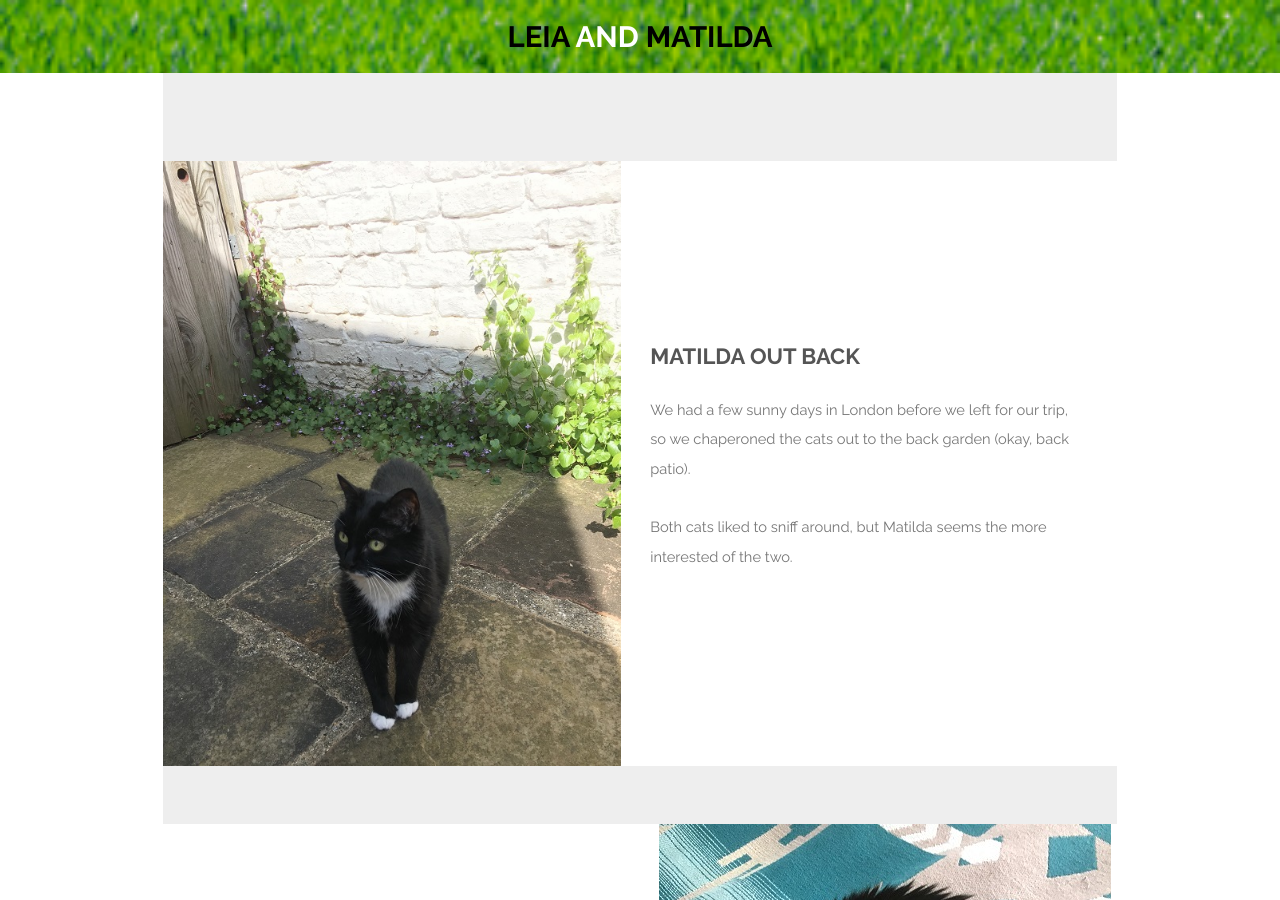
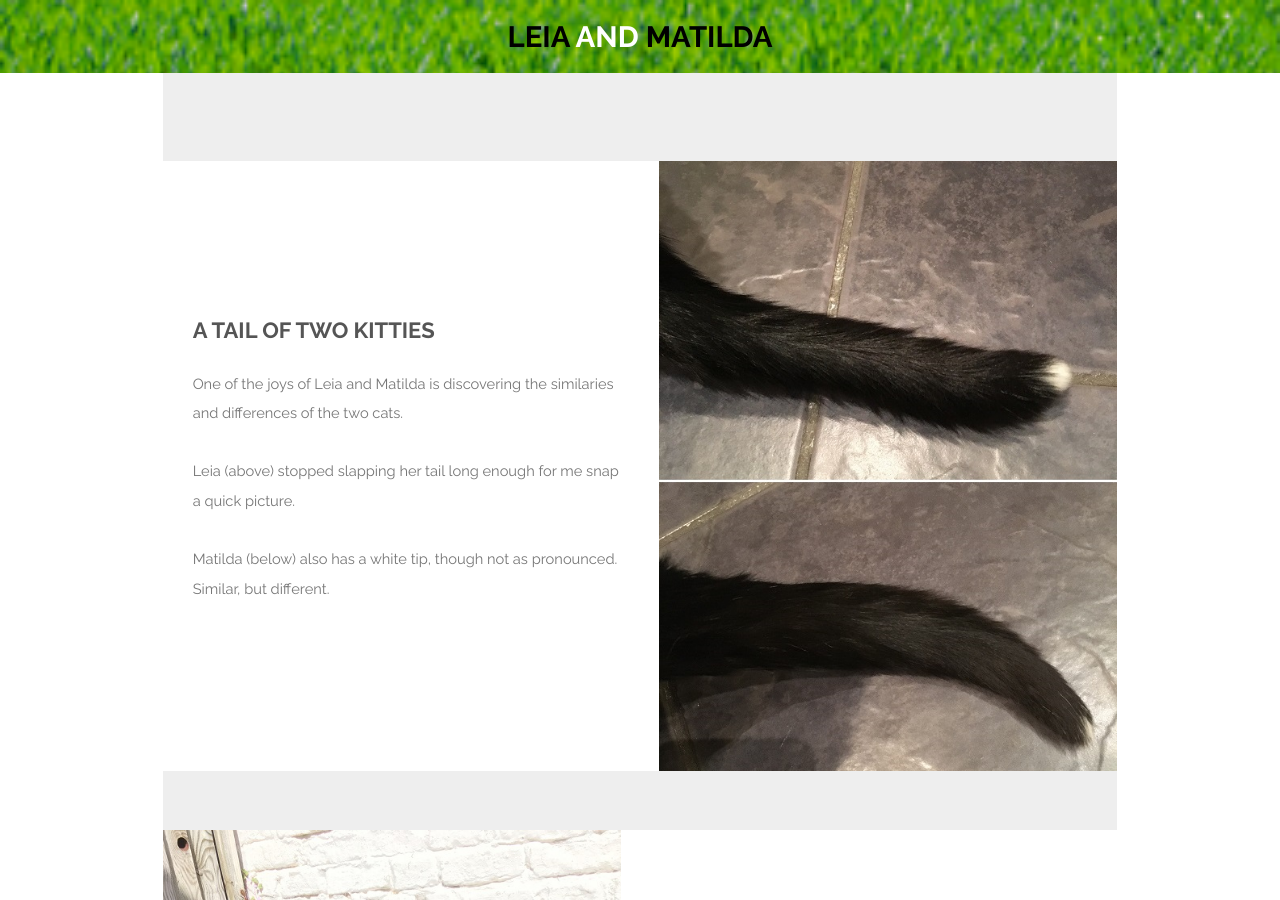
Before and after one commit to jaypalexa/leia-and-matilda, a Jekyll site: the page built from index.md, in a window 1280 px wide and 900 px high. Built offline with Jekyll 4.4.1, drawn with Linux system fonts in a browser that asks for light colours.

Commit message:
"A Tail Of Two Kitties" post.

```diff
--- a/index.md
+++ b/index.md
@@ -6,6 +6,15 @@ description: A photo essay by Leia and Matilda
 ---
 <section id="one" class="wrapper style1">
   <div class="inner">
+    <article class="feature right">
+      <span class="image"><a href="{{ site.url }}{{ site.baseurl }}/assets/images/20170508_0824_two_tails.jpg"><img src="{{ site.url }}{{ site.baseurl }}/assets/images/20170508_0824_two_tails.jpg" /></a></span>
+      <div class="content">
+        <h2>A Tail Of Two Kitties</h2>
+        <p>One of the joys of Leia and Matilda is discovering the similaries and differences of the two cats.</p>
+		<p>Leia (above) stopped slapping her tail long enough for me snap a quick picture.</p>
+		<p>Matilda (below) also has a white tip, though not as pronounced.  Similar, but different.</p>
+      </div>
+    </article>
     <article class="feature left">
       <span class="image"><a href="{{ site.url }}{{ site.baseurl }}/assets/images/20170423_1131_matilda.jpg"><img src="{{ site.url }}{{ site.baseurl }}/assets/images/20170423_1131_matilda.jpg" /></a></span>
       <div class="content">
```
Also changed, not shown: assets/images/20170508_0824_two_tails.jpg (added).
